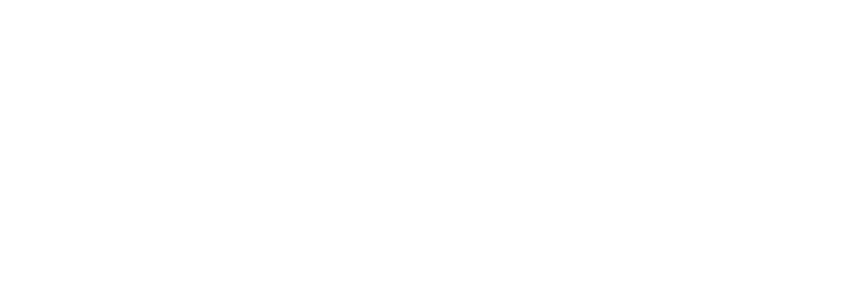
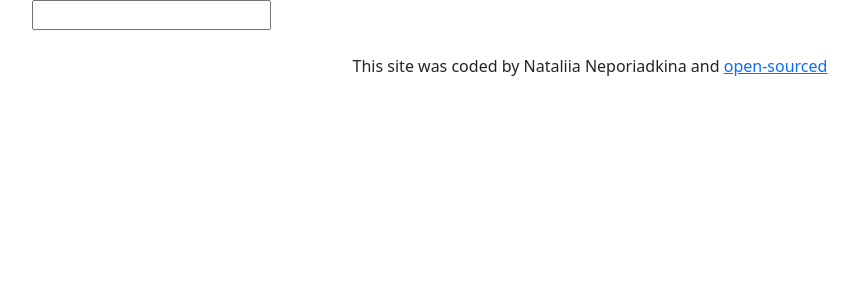
Before and after one commit to natalinep/dictionary-project, a React (Create React App) app: page / in a window 1280 px wide. Shown: the top 300 px of the page, without its empty margins (50-907 px from the left). Built offline with nearby package versions, Linux system fonts and the light colour scheme.

Commit message:
Added serching engine

```diff
--- a/src/App.js
+++ b/src/App.js
@@ -1,9 +1,22 @@
+import React from "react";
 import "./App.css";
+import Dictionary from "./Dictionary";
 
 export default function App() {
   return (
     <div className="App">
-      <header className="App-header"></header>
+      <div className="container">
+        <Dictionary />
+        <footer className="text-center my-4">
+          This site was coded by Nataliia Neporiadkina and{" "}
+          <a
+            href="https://github.com/natalinep/dictionary-project"
+            title="GitHub repository"
+          >
+            open-sourced
+          </a>
+        </footer>
+      </div>
     </div>
   );
 }
--- /dev/null
+++ b/src/Dictionary.js
@@ -0,0 +1,22 @@
+import React, { useState } from "react";
+import "./Dictionary.css";
+
+export default function Dictionary() {
+  let [keyword, setKeyword] = useState("");
+
+  function search(event) {
+    event.preventDefault();
+  }
+
+  return (
+    <div className="Dictionary">
+      <form onSubmit={search}>
+        <input
+          type="search"
+          plaseholder="Search a word..."
+          onChange={(e) => setKeyword(e.target.value)}
+        />
+      </form>
+    </div>
+  );
+}
```
Also changed, not shown: src/Dictionary.css (added).
